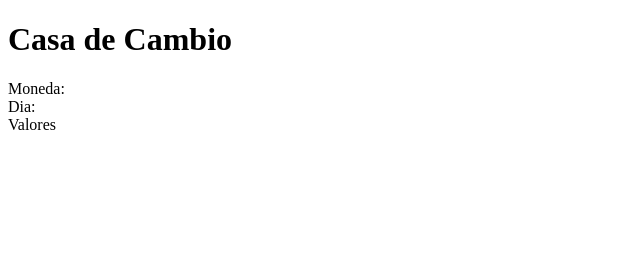
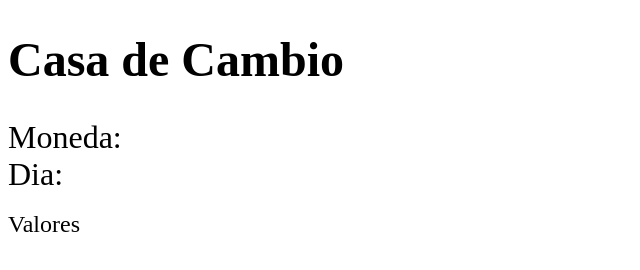
Before and after one commit to JulianLago/Casa-de-cambio, a website: page index.html in a window 1280 px wide. Shown: the whole page, without its empty margins (0-640 px from the left). Drawn offline with nearby package versions, Linux system fonts and the light colour scheme; no server answers.

```diff
--- a/index.html
+++ b/index.html
@@ -9,16 +9,16 @@
 
 </head>
 <body>
-    <h1 id="header">Casa de Cambio</h1>
+    <h1 id="header" style="font-size: 3em;">Casa de Cambio</h1>
   <div>
-      <label id="moneda">Moneda:
+      <label id="moneda" style="font-size: 2em;">Moneda:
       </label>
     </br>
-      <label id="dia">Dia:
+      <label id="dia" style="font-size:2em;">Dia:
       </label>
   </div>
-
-  <div id="valores">Valores
+</br>
+  <div id="valores" style="font-size: 1.5em;">Valores
 
     </div>
 
```
